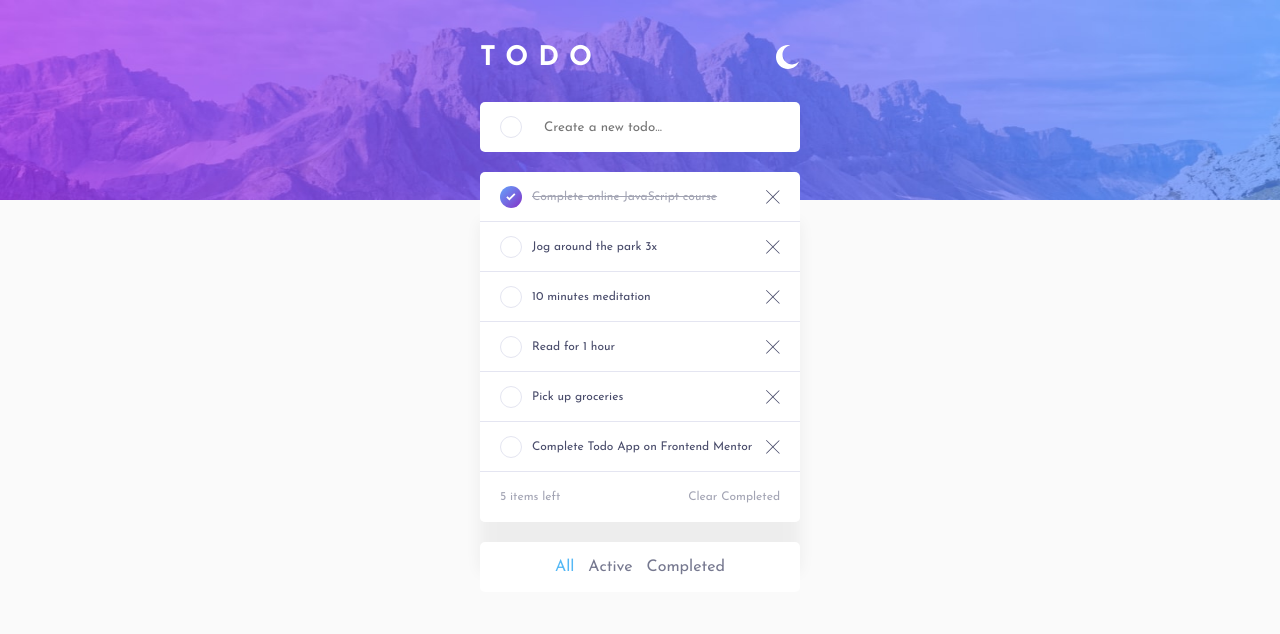
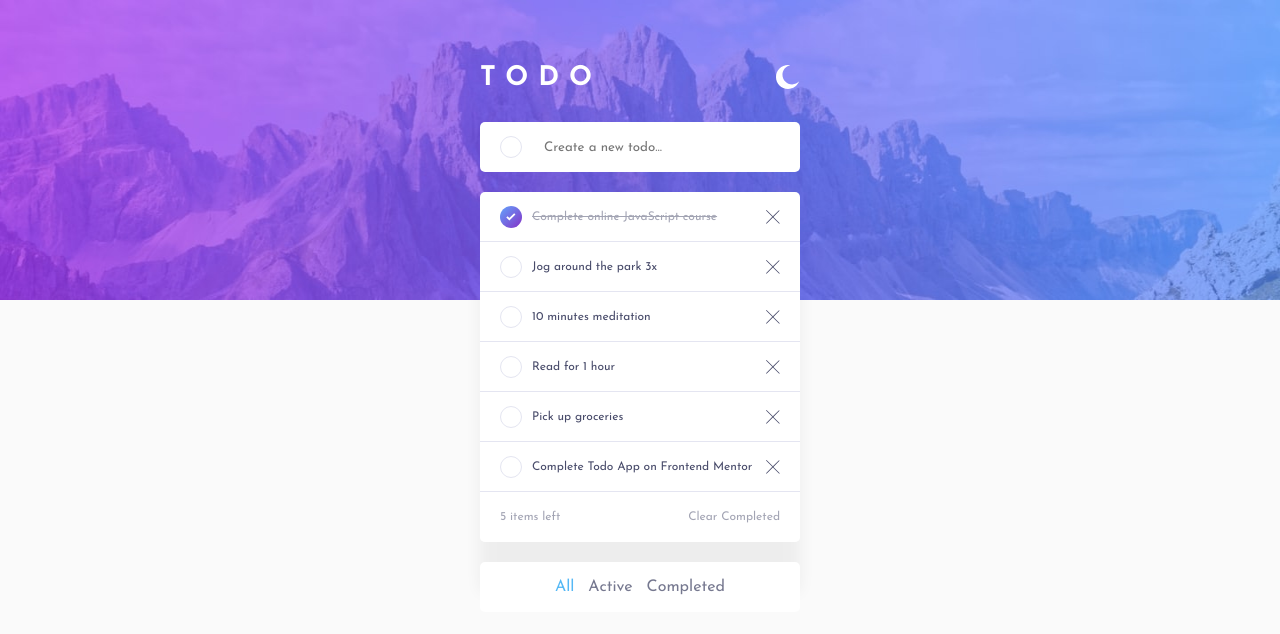
Before and after one commit to AlignedPigeon67/fm-todo-app, a React (Create React App) app: page / in a window 1280 px wide. Shown: the top 634 px of the page. Built offline with nearby package versions, Linux system fonts and the light colour scheme.

Commit message:
added uuid for todo objects, added media queries for larger screens

```diff
--- a/src/App.js
+++ b/src/App.js
@@ -10,6 +10,7 @@ import Header from "./components/Header";
 import TodoInput from "./components/TodoInput";
 import TodoList from "./components/TodoList";
 import initialState from "./data/initialState";
+import { v4 as uuidv4 } from "uuid";
 
 const Main = styled.main`
   display: flex;
@@ -22,6 +23,10 @@ const Main = styled.main`
 
   background-color: ${({ theme }) => theme.background};
   color: ${({ theme }) => theme.headingText};
+
+  @media (min-width: 700px) {
+    padding: 65px 10px;
+  }
 `;
 
 const Image = styled.img`
@@ -31,6 +36,10 @@ const Image = styled.img`
   position: absolute;
   top: 0;
   left: 0;
+
+  @media (min-width: 700px) {
+    height: 300px;
+  }
 `;
 
 function App() {
@@ -52,7 +61,7 @@ function App() {
     const input = e.target.lastChild.value.trim();
     if (input.length < 1) return;
     const newTodo = {
-      id: todos.length,
+      id: uuidv4(),
       message: input,
       isComplete: false,
     };
@@ -96,6 +105,7 @@ function App() {
           deleteHandler={deleteHandler}
           completedToggleHandler={completedToggleHandler}
           clearCompletedHandler={clearCompletedHandler}
+          windowSize={windowSize}
         />
       </Main>
     </ThemeProvider>
```
